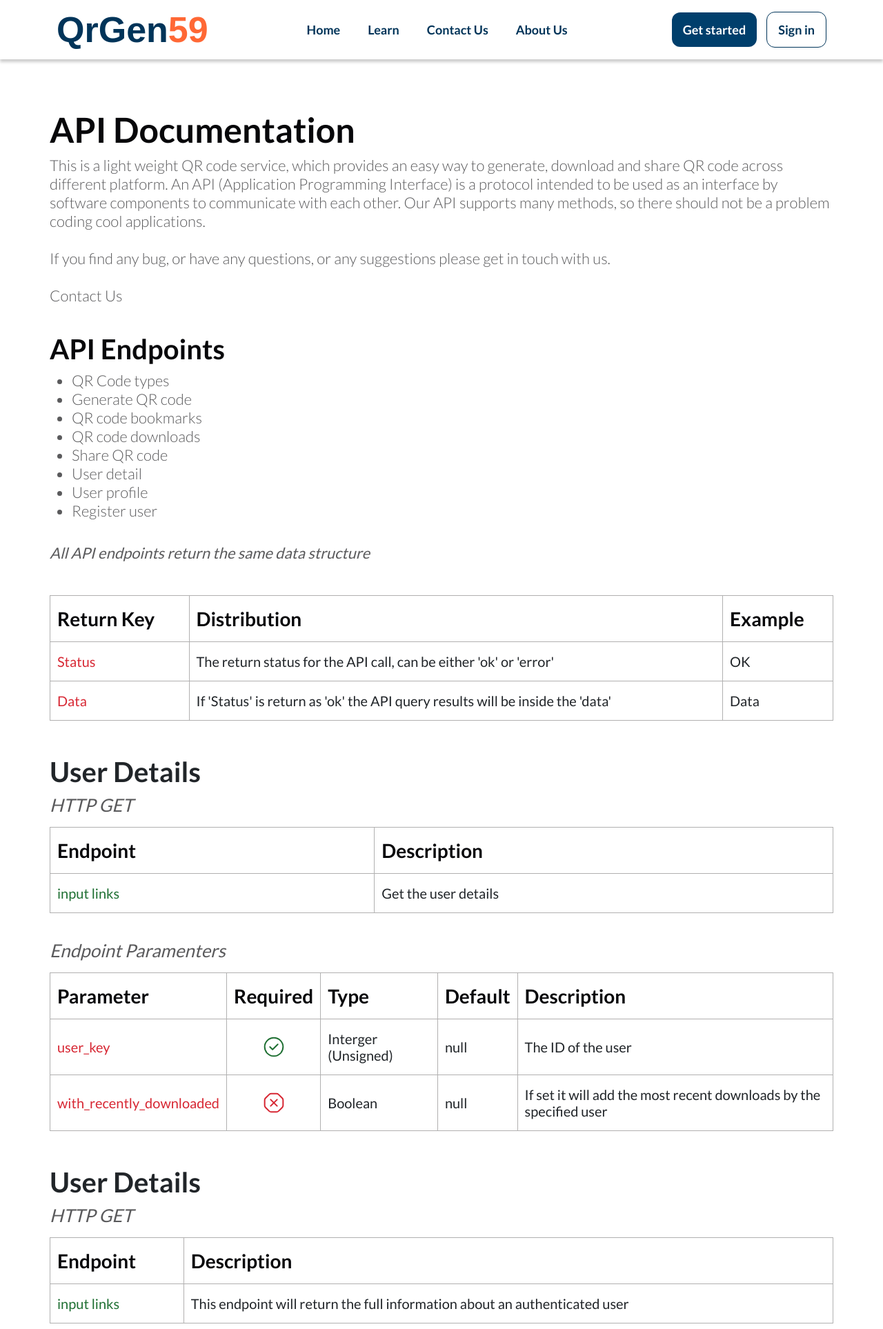
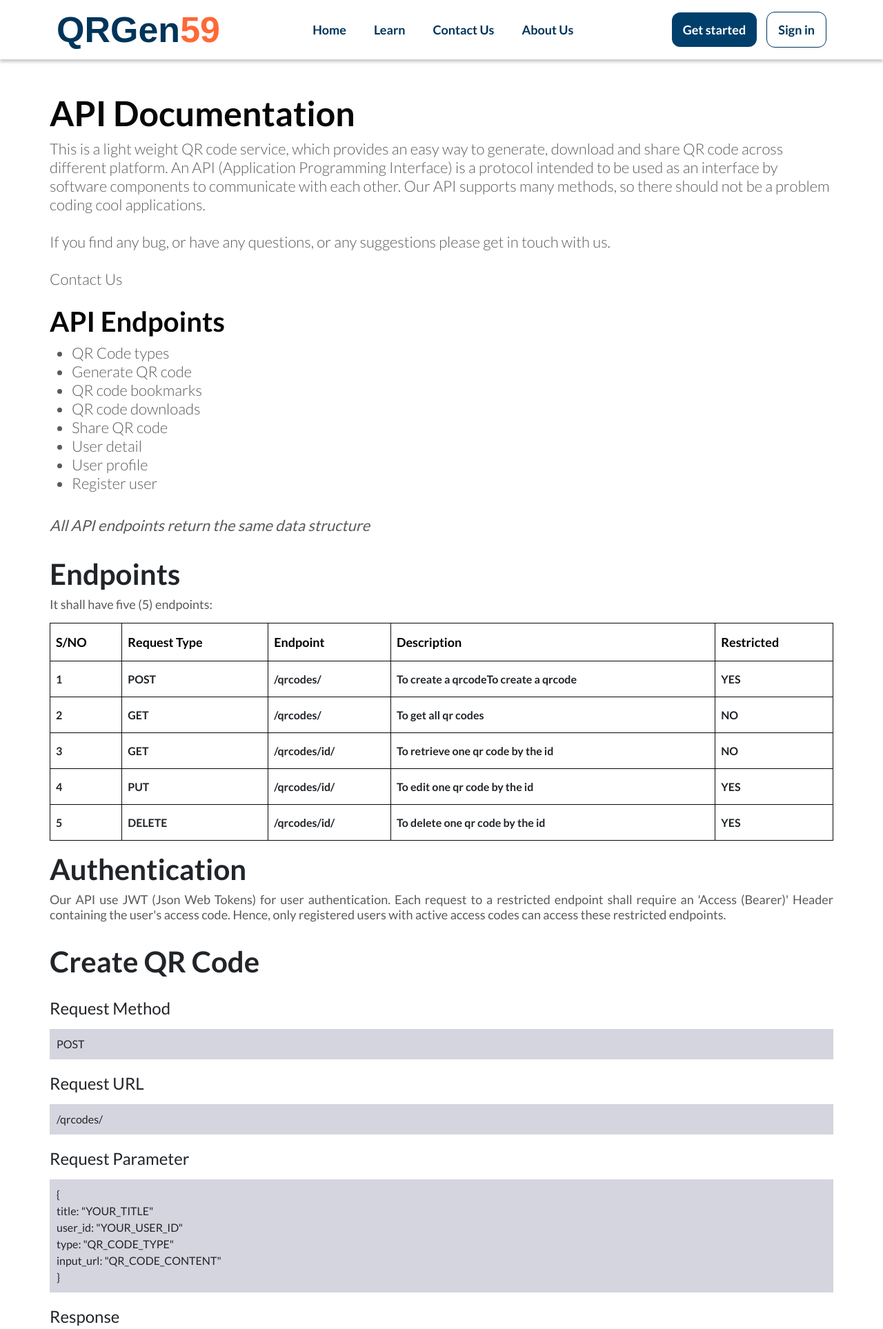
Before and after one commit to zuri-training/Team-59_QRGen, a Django app: template home/templates/home/documentation_page.html in a window 1280 px wide. Shown: the top 1927 px of the page at 69% size. Run offline with Django 4.2, Linux system fonts and the light colour scheme; the template is opened without the code that fills it, so the values that code supplies are empty; some web fonts are replaced.

Commit message:
doc-page

```diff
--- a/home/static/home/css/documentation_style.css
+++ b/home/static/home/css/documentation_style.css
@@ -90,54 +90,43 @@ button a, button a:hover {
 main {
     display: flex;
     flex-direction: column;
+    padding: 0 72px;
 }
-.tables {
-    padding: 0 72px;
+main .heading {
+    font: 700 42px 'Lato', sans-serif;
+    margin-top: 16px;
+}
+main .description {
+    font: 400 18px 'Lato', sans-serif;
+    color: #5A5A5C;
+    text-align: justify;
+}
+th, tr,td {
+    border: 1px solid #07070A;
+    padding: 16px 8px ;
+
+}
+th{
+    font: 700 18px 'Lato', sans-serif;
+    color: black;
+}
+td {
+    font: 700 16px 'Lato', sans-serif;
+}
+/* request */
+.request {
     display: flex;
     flex-direction: column;
-    flex-wrap: wrap;
 }
-table {
-    width: 100%;
+.head-req {
+    font: 400 24px 'Lato', sans-serif;
+    margin-top: 20px;
 }
-th, td {
-    border: 1px solid #b1b0b0;
-    text-align: left;
-    padding: 16px 10px;
-    font: 300 20px 'Lato', sans-serif;
-}
-th {
-    font: 700 28px 'Lato', sans-serif;
-    color: #07070A;
-}
-td {
-    font: 400 20px 'Lato', sans-serif;
-}
-.return {
-    margin-top: 32px;
-    width: 100%;
-}
-.user, .profile {
-    margin-top: 50px;
-    width: 100%;
-}
-.user h1, .profile h1 {
-    font: 700 40px 'Lato', sans-serif;
-}
-.user p, .parameter p, .profile p {
-    font: 400 26px 'Lato', sans-serif;
-    font-style: italic;
-    color: #5A5A5C;
-}
-.parameter {
-    margin-top: 38px;
-    width: 100%;
-}
-.red {
-    color: #D72733;
-}
-.green {
-    color: #1E6F32;
+.head-desc {
+    background-color: #d5d5df;
+    font: 400 16px 'Lato', sans-serif;
+    padding: 10px 10px;
+    line-height: 24px;
 }
 /* footer */
 footer {
--- a/home/templates/home/documentation_page.html
+++ b/home/templates/home/documentation_page.html
@@ -18,10 +18,9 @@
 
 </head>
 <body>
-   <header>
     <nav class="navbar sticky-top navbar-expand-lg bg-white mb-lg-5">
         <div class="container container-lg">
-                <a class="navbar-brand logo" href="#">QrGen<span class="no">59</span></a>
+            <a class="navbar-brand logo" href="#">QRGen<span class="no">59</span></a>
             <button class="navbar-toggler" type="button" data-bs-toggle="collapse" data-bs-target="#navbarSupportedContent" aria-controls="navbarSupportedContent" aria-expanded="false" aria-label="Toggle navigation">
             <span class="navbar-toggler-icon"></span>
             </button>
@@ -70,288 +69,290 @@
             </ul>
             <p>All API endpoints return the same data structure</p>
         </section>
-        </header>
         <main>
-            <!-- desktop -->
-            <section class="tables">
-                <div class="return">
+            <!-- DESKTOP VIEW -->
+            <h2 class="heading">Endpoints</h2>
+            <p class="description">It shall have five (5) endpoints:</p>
+            <table class="table-desk">
+                <tr>
+                    <th>S/NO</th>
+                    <th>Request Type</th>
+                    <th>Endpoint</th>
+                    <th>Description</th>
+                    <th>Restricted</th>
+                </tr>
+                <tr>
+                    <td>1</td>
+                    <td>POST</td>
+                    <td>/qrcodes/</td>
+                    <td>To create a qrcodeTo create a qrcode</td>
+                    <td>YES</td>
+                </tr>
+                <tr>
+                    <td>2</td>
+                    <td>GET</td>
+                    <td>/qrcodes/</td>
+                    <td>To get all qr codes</td>
+                    <td>NO</td>
+                </tr>
+                <tr>
+                    <td>3</td>
+                    <td>GET</td>
+                    <td>/qrcodes/id/</td>
+                    <td>To retrieve one qr code by the id</td>
+                    <td>NO</td>
+                </tr>
+                <tr>
+                    <td>4</td>
+                    <td>PUT</td>
+                    <td>/qrcodes/id/</td>
+                    <td>To edit one qr code by the id </td>
+                    <td>YES</td>
+                </tr>
+                <tr>
+                    <td>5</td>
+                    <td>DELETE</td>
+                    <td>/qrcodes/id/</td>
+                    <td>To delete one qr code by the id </td>
+                    <td>YES</td>
+                </tr>
+            </table>
+            <!-- MOBILE VIEW -->
+            <div class="table-mob">
                 <table>
                 <tr>
-                            <th>Return Key</th>
-                            <th>Distribution</th>
-                            <th>Example</th>
+                    <th>1. Request Type</th>
                 </tr>
                 <tr>
-                            <td class="red">Status</td>
-                            <td>The return status for the API call, can be either 'ok' or 'error'</td>
-                            <td>OK</td>
+                    <td>POST</td>
                 </tr>
                 <tr>
-                            <td class="red">Data</td>
-                            <td>If 'Status' is return as 'ok' the API query results will be inside the 'data'</td>
-                            <td>Data</td>
+                    <th>Endpoint</th>
+                </tr>
+                <tr>
+                    <td>/qrcodes/</td>
+                </tr>
+                <tr>
+                    <th>Description</th>
+                </tr>
+                <tr>
+                    <td>To create a qrcodeTo create a qrcode</td>
+                </tr>
+                <tr>
+                    <th>Restricted</th>
+                </tr>
+                <tr>
+                    <td>YES</td>
+                </tr>
+            </table>
+            <table>
+                <tr>
+                    <th>2. Request Type</th>
+                </tr>
+                <tr>
+                    <td>GET</td>
+                </tr>
+                <tr>
+                    <th>Endpoint</th>
+                </tr>
+                <tr>
+                    <td>/qrcodes/</td>
+                </tr>
+                <tr>
+                    <th>Description</th>
+                </tr>
+                <tr>
+                    <td>To get all qr codes</td>
+                </tr>
+                <tr>
+                    <th>Restricted</th>
+                </tr>
+                <tr>
+                    <td>NO</td>
+                </tr>
+            </table>
+            <table>
+                <tr>
+                    <th>3. Request Type</th>
+                </tr>
+                <tr>
+                    <td>GET</td>
+                </tr>
+                <tr>
+                    <th>Endpoint</th>
+                </tr>
+                <tr>
+                    <td>/qrcodes/id/</td>
+                </tr>
+                <tr>
+                    <th>Description</th>
+                </tr>
+                <tr>
+                    <td>To retrieve one qr code by the id</td>
+                </tr>
+                <tr>
+                    <th>Restricted</th>
+                </tr>
+                <tr>
+                    <td>NO</td>
+                </tr>
+            </table>
+            <table>
+                <tr>
+                    <th>4. Request Type</th>
+                </tr>
+                <tr>
+                    <td>PUT</td>
+                </tr>
+                <tr>
+                    <th>Endpoint</th>
+                </tr>
+                <tr>
+                    <td>/qrcodes/id/</td>
+                </tr>
+                <tr>
+                    <th>Description</th>
+                </tr>
+                <tr>
+                    <td>To edit one qr code by the id</td>
+                </tr>
+                <tr>
+                    <th>Restricted</th>
+                </tr>
+                <tr>
+                    <td>YES</td>
+                </tr>
+            </table>
+            <table>
+                <tr>
+                    <th>5. Request Type</th>
+                </tr>
+                <tr>
+                    <td>DELETE</td>
+                </tr>
+                <tr>
+                    <th>Endpoint</th>
+                </tr>
+                <tr>
+                    <td>/qrcodes/id/</td>
+                </tr>
+                <tr>
+                    <th>Description</th>
+                </tr>
+                <tr>
+                    <td>To delete one qr code by the id</td>
+                </tr>
+                <tr>
+                    <th>Restricted</th>
+                </tr>
+                <tr>
+                    <td>YES</td>
                 </tr>
             </table>
             </div>
-                <div class="user">
-                    <h1>User Details</h1>
-                    <p>HTTP GET</p>
-                    <table>
-                        <tr>
-                            <th>Endpoint</th>
-                            <th>Description</th>
-                        </tr>
-                        <tr>
-                            <td class="green">input links</td>
-                            <td>Get the user details</td>
-                        </tr>
-                    </table>
+            <h3 class="heading">Authentication</h3>
+            <p class="description">Our API use JWT (Json Web Tokens) for user authentication. Each request to a restricted endpoint shall require an 'Access (Bearer)' Header containing the user's access code. Hence, only registered users with active access codes can access these restricted endpoints.
+            </p>
+            <h3 class="heading">Create QR Code</h3>
+            <div class="request">
+                <p class="head-req">Request Method</p>
+                <div class="head-desc"> POST</div>
+                <p class="head-req">Request URL</p>
+                <div class="head-desc"> /qrcodes/</div>
+                <p class="head-req">Request Parameter</p>
+                <div class="head-desc"> { <br>
+                    title: "YOUR_TITLE" <br>
+                    user_id: "YOUR_USER_ID" <br>
+                    type: "QR_CODE_TYPE" <br>
+                    input_url: "QR_CODE_CONTENT" <br>
+                    }
                 </div>
-                <div class="parameter">
-                    <p>Endpoint Paramenters</p>
-                    <table>
-                        <tr>
-                            <th>Parameter</th>
-                            <th>Required</th>
-                            <th>Type</th>
-                            <th>Default</th>
-                            <th>Description</th>
-                        </tr>
-                        <tr>
-                            <td class="red">user_key</td>
-                            <td style="text-align: center;"><img src="{% static 'home/images/documentation/tick-circle.svg' %}" alt="green tick"></td>
-                            <td>Interger (Unsigned)</td>
-                            <td>null</td>
-                            <td>The ID of the user</td>
-                        </tr>
-                        <tr>
-                            <td class="red">with_recently_downloaded</td>
-                            <td style="text-align: center;"><img src="{% static 'home/images/documentation/red cross.svg' %}" alt="red cross"></td>
-                            <td>Boolean</td>
-                            <td>null</td>
-                            <td>If set it will add the most recent downloads by the specified user </td>
-                        </tr>
-
-                    </table>
+                <p class="head-req">Response</p>
+                <div class="head-desc"> { <br>
+                    title: "YOUR_TITLE" <br>
+                    user_id: "YOUR_USER_ID" <br>
+                    type: "QR_CODE_TYPE" <br>
+                    input_url: "QR_CODE_CONTENT" <br>
+                    }
                 </div>
-                <div class="profile">
-                    <h1>User Details</h1>
-                    <p>HTTP GET</p>
-                    <table>
-                        <tr>
-                            <th>Endpoint</th>
-                            <th>Description</th>
-                        </tr>
-                        <tr>
-                            <td class="green">input links</td>
-                            <td>This endpoint will return the full information about an authenticated user </td>
-                        </tr>
-                    </table>
             </div>
-
-                <div class="parameter">
-                    <p>Endpoint Paramenters</p>
-                    <table>
-                        <tr>
-                            <th>Parameter</th>
-                            <th>Required</th>
-                            <th>Type</th>
-                            <th>Default</th>
-                            <th>Description</th>
-                        </tr>
-                        <tr>
-                            <td class="red">user_key</td>
-                            <td style="text-align: center;"><img src="{% static 'home/images/documentation/tick-circle.svg' %}" alt="green tick"></td>
-                            <td>String</td>
-                            <td>null</td>
-                            <td>The key that you get from authenticating using the API (Get User Key endpoint) </td>
-                        </tr>
-                    </table>
+            <h3 class="heading" style="margin-top: 42px;">Edit QR Code</h3>
+            <div class="request">
+                <p class="head-req">Request Method</p>
+                <div class="head-desc"> PATCH</div>
+                <p class="head-req">Request URL</p>
+                <div class="head-desc">/qrcodes/id/</div>
+                <p class="head-req">Request Parameter</p>
+                <div class="head-desc"> {<br>
+                    user_id: "YOUR_USER_ID" <br>
+                    id: "QR_CODE_ID" <br>
+                    input_url: "QR_CODE_CONTENT" <br>
+                    }
                 </div>
-            </section>
-            <section class="table-mobile">
-                <table class="return">
-                    <tr>
-                        <th class="head">Return Key</th>
-                    </tr>
-                    <tr>
-                        <td class="red">Status</td>
-                    </tr>
-                    <tr>
-                        <td class="red">Data</td>
-                    </tr>
-                </table>
-                <table class="return">
-                    <tr>
-                        <th class="head">Description</th>
-                    </tr>
-                    <tr>
-                        <td>The return status for the API call, can be either 'ok' or 'error'</td>
-                    </tr>
-                    <tr>
-                        <td>If 'Status' is return as 'ok' the API query results will be inside the 'data'</td>
-                    </tr>
-                </table>
-                <table class="return">
-                    <tr>
-                        <th class="head">Example</th>
-                    </tr>
-                    <tr>
-                        <td>Ok</td>
-                    </tr>
-                    <tr>
-                        <td>Data</td>
-                    </tr>
-                </table>
-                <div class="mobile">
-                    <h2>User Details</h2>
-                    <p>HTTP GET</p>
-                    <table>
-                        <tr>
-                            <td>Endpoint</td>
-                        </tr>
-                        <tr>
-                            <td class="green">Input links</td>
-                        </tr>
-                    </table>
+                <p class="head-req">Response</p>
+                <div class="head-desc"> { <br>
+                    title: "YOUR_TITLE" <br>
+                    user_id: "YOUR_USER_ID" <br>
+                    type: "QR_CODE_TYPE" <br>
+                    input_url: "UPDATED_CONTENT" <br>
+                    }
                 </div>
-                <table class="return">
-                    <tr>
-                        <th class="head">Description</th>
-                    </tr>
-                    <tr>
-                        <td>Get User Details</td>
-                    </tr>
-                </table>
-                <div class="mobile">
-                    <p>End point Parameter</p>
-                    <table>
-                        <tr>
-                            <th class="head">Parameter</th>
-                        </tr>
-                        <tr>
-                            <td class="red">User_data</td>
-                        </tr>
-                        <tr>
-                            <td class="red">with_recently_downloaded</td>
-                        </tr>
-                    </table>
             </div>
-                <table class="return">
-                    <tr>
-                        <th class="head">Required</th>
-                    </tr>
-                    <tr>
-                        <td class="text-center"><img src="{% static 'home/images/documentation/tick-circle.svg' %}" alt="tick"></td>
-                    </tr>
-                    <tr>
-                        <td class="text-center"><img src="{% static 'home/images/documentation/red cross.svg' %}" alt="cross"></td>
-                    </tr>
-                </table>
-                <table class="return">
-                    <tr>
-                        <td class="head">Type</td>
-                    </tr>
-                    <tr>
-                        <td>Interger(Unsigned)</td>
-                    </tr>
-                    <tr>
-                        <td>Boolean</td>
-                    </tr>
-                </table>
-                <table class="return">
-                    <tr>
-                        <th class="head">Default</th>
-                    </tr>
-                    <tr>
-                        <td>Null</td>
-                    </tr>
-                    <tr>
-                        <td>Null</td>
-                    </tr>
-                </table>
-                <table class="return">
-                    <tr>
-                        <th class="head">Description</th>
-                    </tr>
-                    <tr>
-                        <td>The ID of the user</td>
-                    </tr>
-                    <tr>
-                        <td>If set it will add the most recent downloads by the specified user </td>
-                    </tr>
-                </table>
-
-                <div class="mobile">
-                    <h2>User profile</h2>
-                    <p>HTTP GET</p>
-                    <table>
-                        <tr>
-                            <td>Endpoint</td>
-                        </tr>
-                        <tr>
-                            <td class="green">Input links</td>
-                        </tr>
-                    </table>
+            <h3 class="heading" style="margin-top: 42px;">Delete QR Code</h3>
+            <div class="request">
+                <p class="head-req">Request Method</p>
+                <div class="head-desc"> DELETE</div>
+                <p class="head-req">Request URL</p>
+                <div class="head-desc"> /qrcodes/id/</div>
+                <p class="head-req">Request Parameter</p>
+                <div class="head-desc"> {<br>
+                    user_id: "YOUR_USER_ID" <br>
+                    id: "QR_CODE_ID" <br>
+                    input_url: "QR_CODE_CONTENT" <br>
+                    }
                 </div>
-                <table class="return">
-                    <tr>
-                        <th class="head">Description</th>
-                    </tr>
-                    <tr>
-                        <td>This endpoint will return the full information about an authenticated user </td>
-                    </tr>
-                </table>
-                <div class="mobile">
-                    <p>End point Parameter</p>
-                    <table>
-                        <tr>
-                            <th class="head">Parameter</th>
-                        </tr>
-                        <tr>
-                            <td class="red">user_key</td>
-                        </tr>
-                    </table>
+                <p class="head-req">Response</p>
+                <div class="head-desc"> { <br>
+                    "msg": "OK"
+                    }
                 </div>
-                <table class="return">
-                    <tr>
-                        <th class="head">Required</th>
-                    </tr>
-                    <tr>
-                        <td class="text-center"><img src="{% static 'home/images/documentation/tick-circle.svg' %}" alt="tick"></td>
-                    </tr>
-                </table>
-                <table class="return">
-                    <tr>
-                        <td class="head">Type</td>
-                    </tr>
-                    <tr>
-                        <td>String</td>
-                    </tr>
-                </table>
-                <table class="return">
-                    <tr>
-                        <th class="head">Default</th>
-                    </tr>
-                    <tr>
-                        <td>Null</td>
-                    </tr>
-                </table>
-                <table class="return">
-                    <tr>
-                        <th class="head">Description</th>
-                    </tr>
-                    <tr>
-                        <td>The key that you get from authenticating using the API (Get User Key endpoint) </td>
-                    </tr>
-                </table>
-            </section>
+            </div>
+            <h3 class="heading"style="margin-top: 42px;">List QR Code</h3>
+            <div class="request">
+                <p class="head-req">Request Method</p>
+                <div class="head-desc">GET</div>
+                <p class="head-req">Request URL</p>
+                <div class="head-desc"> /qrcodes/</div>
+                <p class="head-req">Request Parameter</p>
+                <div class="head-desc"> { <br>
+                    }
+                </div>
+                <p class="head-req">Response</p>
+                <div class="head-desc"> { <br>
+                    title: "YOUR_TITLE" <br>
+                    user_id: "YOUR_USER_ID" <br>
+                    type: "QR_CODE_TYPE" <br>
+                    input_url: "QR_CODE_CONTENT" <br>
+                    }
+                </div>
+            </div>
+            <h3 class="heading"style="margin-top: 42px;">Get QR Code</h3>
+            <div class="request">
+                <p class="head-req">Request Method</p>
+                <div class="head-desc">GET</div>
+                <p class="head-req">Request URL</p>
+                <div class="head-desc"> /qrcodes/id/</div>
+                <p class="head-req">Request Parameter</p>
+                <div class="head-desc"> { <br>
+                    }
+                </div>
+            </div>
         </main>
         <footer>
             <div class="line1">
                 <a class="logo text-white" href="#">QrGen59</a>
                 <a class="logo-2 " href="{% url 'home:learn-page' %}">Learn</a>
-                <a class="logo-2" style="color: orange;" href="{% url 'home:documentation-page' %}">Documentation</a>
+                <a class="logo-2" style="color: #bb5b3b;" href="{% url 'home:documentation-page' %}">Documentation</a>
                 <a class="logo-2" href="{% url 'home:contact-page' %}">Contact Us</a>
                 <a class="logo-2" href="{% url 'home:about-page' %}">About us</a>
             </div>
```
Also changed, not shown: other parts of home/static/home/css/documentation_style.css (+37 -45 lines). Lines whose indentation alone changed are shown as unchanged.
